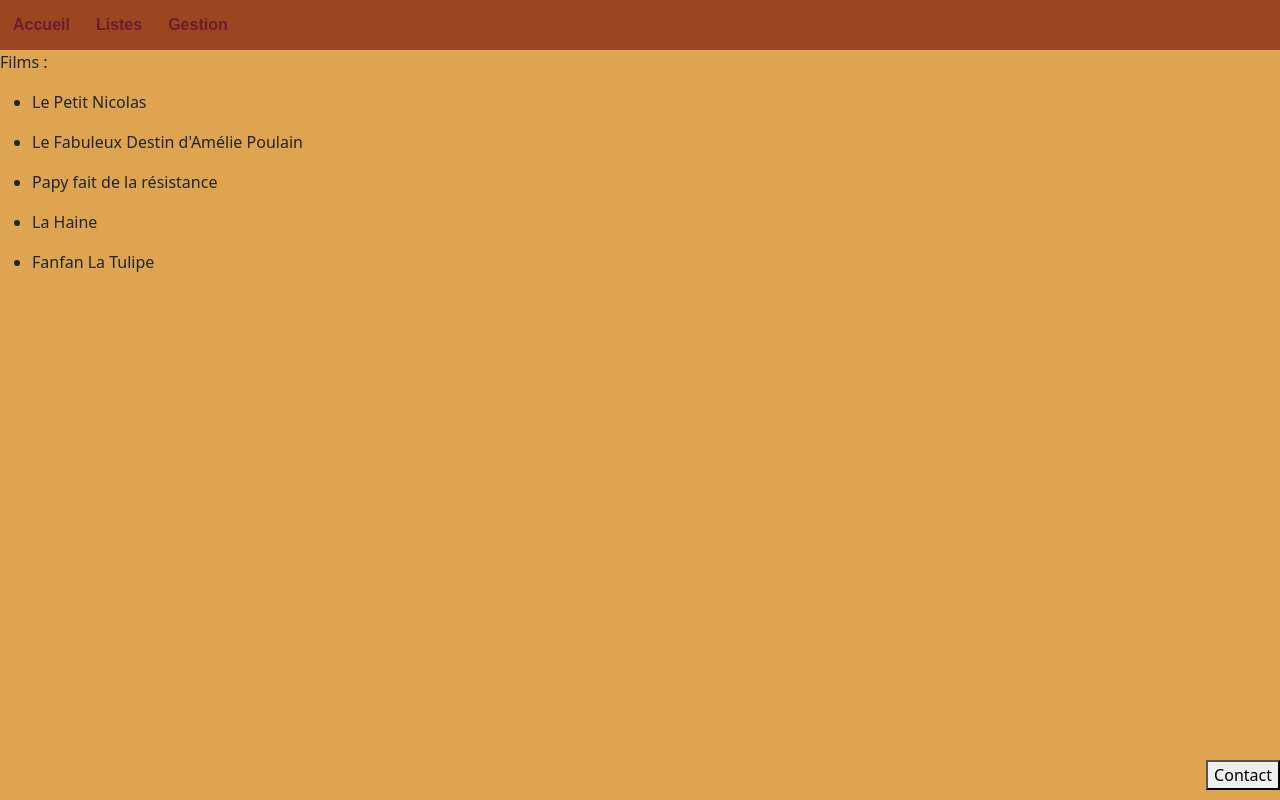
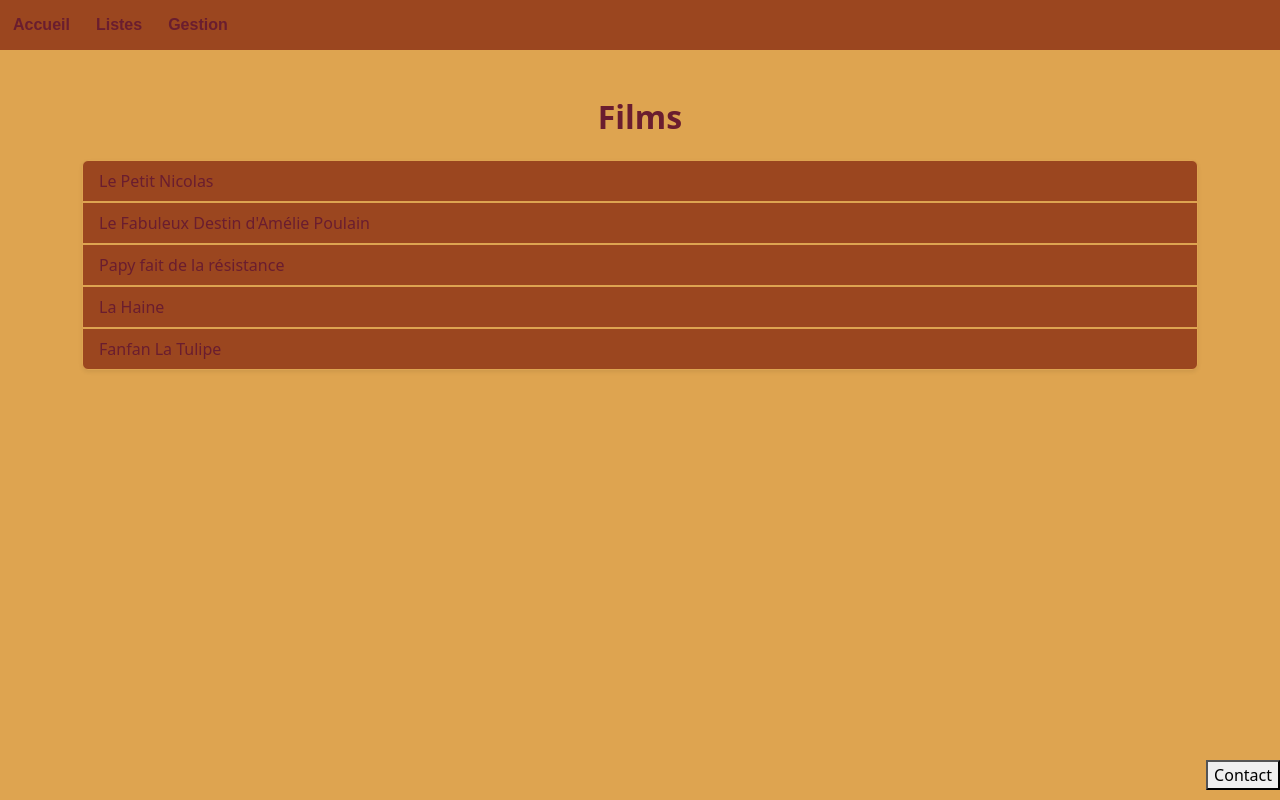
Before and after one commit to krattli/exo2-myriem-raphael, an Angular app: page /liste in a window 1280 px wide. Built offline with nearby package versions, Linux system fonts and the light colour scheme.

Commit message:
style films

```diff
--- a/src/app/liste/liste.css
+++ b/src/app/liste/liste.css
@@ -1,6 +1,38 @@
+.section-title {
+  color: var(--color-persian-plum);
+  font-weight: bold;
+}
+
+.film-item {
+  background-color: var(--color-prairie-sand);
+  color: var(--color-persian-plum);
+  border: 1px solid var(--color-anzac);
+  cursor: pointer;
+  transition: all 0.3s ease;
+}
+
+.film-item:hover {
+  background-color: var(--color-anzac);
+  color: var(--color-persian-plum);
+}
+
+.film-card {
+  border-top: 5px solid var(--color-persian-plum);
+  border-radius: 1rem;
+  background: var(--color-persian-plum);
+  padding-bottom: 40px;
+}
+
+.film-card .card-title {
+  color: var(--color-anzac);
+  margin-bottom: 1rem;
+}
+
 .affiche {
-  height: 400px;
+  /* height: 400px; */
+  width: 400px;
+  object-fit: cover;
   margin: auto;
-  width: 400px;
-  /* opacity: 90%; */
+  display: block;
+  box-shadow: 0 4px 12px rgba(0,0,0,0.2);
 }
--- a/src/app/liste/liste.html
+++ b/src/app/liste/liste.html
@@ -1,13 +1,21 @@
-<div>
- <p>Films : </p>
- @for (film of films; track film.titre) {
-   <ul>
-     <li
-       (click)="displayFilm(film)">{{ film.titre }}</li>
-   </ul>
- }
-  @if (selectedFilm){
-    <h1>{{selectedFilm.titre}}</h1>
-    <img class="affiche" [src]="selectedFilm.affiche" alt="affiche du film" />
+<div class="container my-5">
+  <h2 class="text-center mb-4 section-title">Films</h2>
+
+  <ul class="list-group shadow-sm">
+    @for (film of films; track film.titre) {
+      <li class="list-group-item list-group-item-action film-item"
+          (click)="displayFilm(film)">
+        {{ film.titre }}
+      </li>
+    }
+  </ul>
+
+  @if (selectedFilm) {
+    <div class="card mt-5 text-center shadow-lg film-card">
+      <div class="card-body">
+        <h3 class="card-title">{{ selectedFilm.titre }}</h3>
+        <img class="affiche rounded" [src]="selectedFilm.affiche" alt="affiche du film" />
+      </div>
+    </div>
   }
 </div>
```
